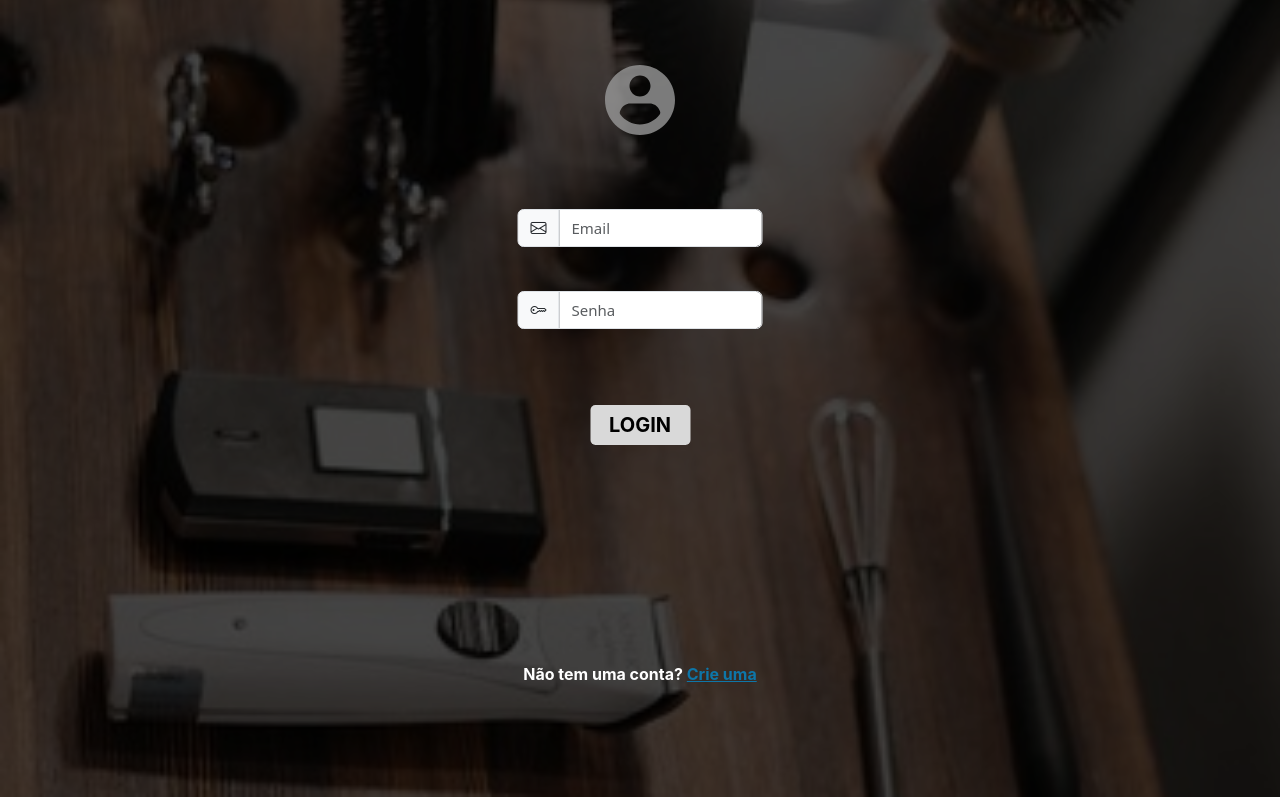
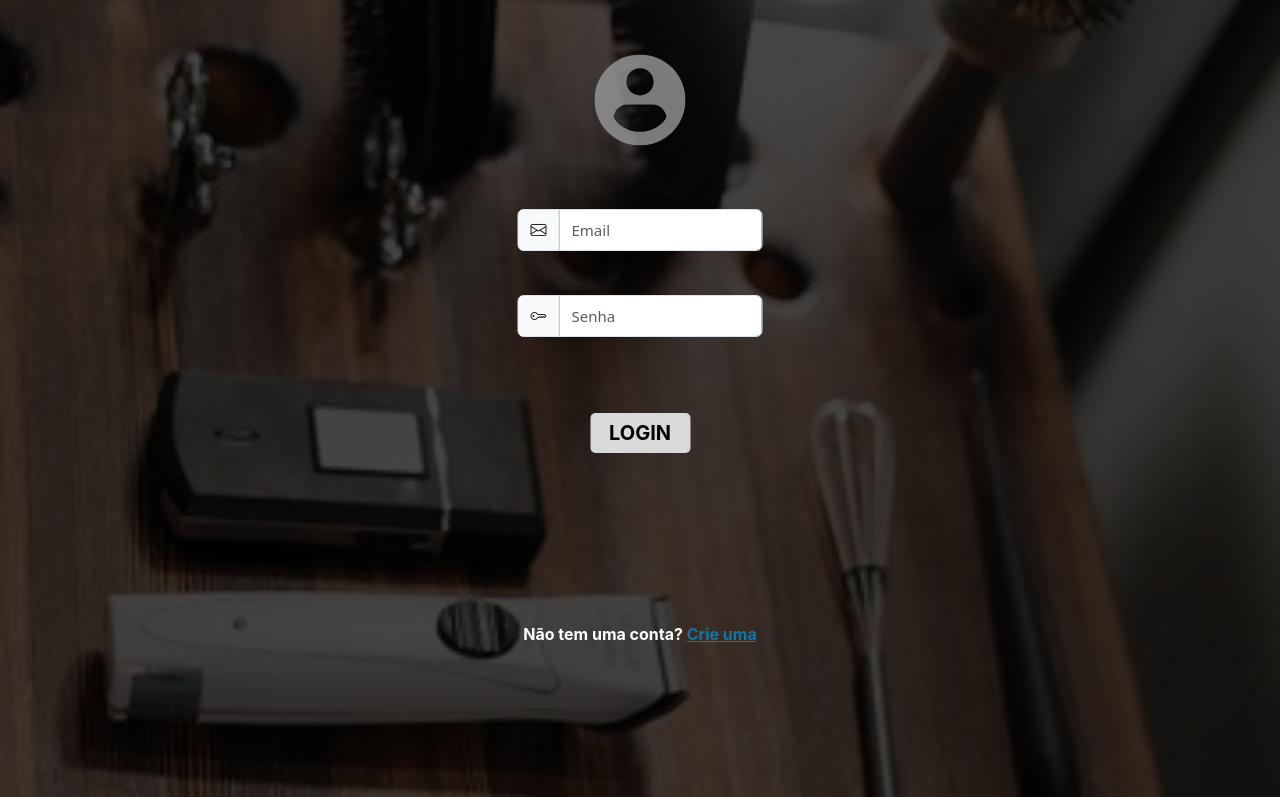
Before and after one commit to CaioWelterBogo/Barbearia_prototipo, a plain HTML site: page index.html in a window 1280 px wide. Shown: the part 99-896 px from the top of the page. Drawn offline with nearby package versions, Linux system fonts and the light colour scheme; a web font is replaced by a local one.

Commit message:
Add files via upload

```diff
--- a/style.css
+++ b/style.css
@@ -36,6 +36,7 @@ main{
     text-align: center;
 }
 #img_user{
+    transform: scale(1.3);
     margin-top: 68px;
     margin-bottom: 30px;
 }
@@ -45,6 +46,7 @@ form{
     transform: translate(-50%,0);
 }
 form > .input-group.mb-3{
+    height: 42px;
     margin-top: 44px;
     width: 245px;
 }
@@ -73,7 +75,7 @@ form > div > input[type=submit]{
 }
 div#enviar_cadastro{
     text-align: center;
-    margin-top: -135px;
+    margin-top: -175px;
     font-family: 'Inter';
     font-weight: 700;
 }
```
